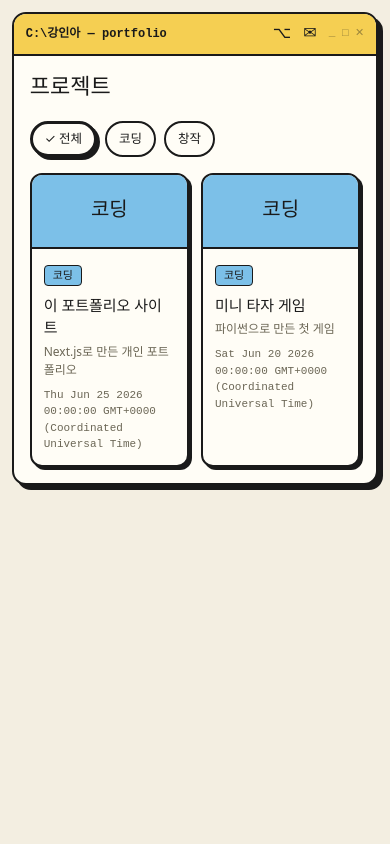
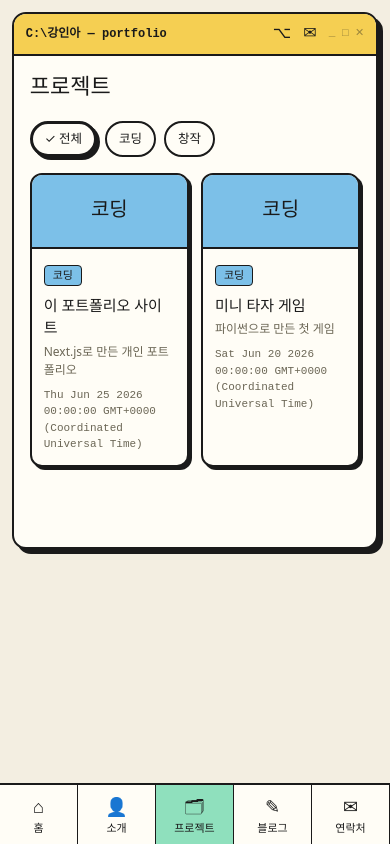
Before and after one commit to kanglena/kanglena.github.io, a Next.js app: page /projects in a window 390 px wide. Built offline with nearby package versions, Linux system fonts and the light colour scheme.

Commit message:
feat: add mobile bottom tab bar navigation

```diff
--- a/components/AppShell.tsx
+++ b/components/AppShell.tsx
@@ -1,4 +1,5 @@
 import SideNav from "./SideNav";
+import MobileTabBar from "./MobileTabBar";
 
 export default function AppShell({ children }: { children: React.ReactNode }) {
   return (
@@ -8,22 +9,23 @@ export default function AppShell({ children }: { children: React.ReactNode }) {
         {/* 타이틀바 */}
         <div className="nb-display flex items-center justify-between px-3 py-2"
              style={{ background: "var(--mustard)", borderBottom: "2.5px solid var(--ink)" }}>
-          <span className="text-[12px] font-bold">C:\강인아 — portfolio</span>
+          <span className="truncate max-w-[55%] text-[12px] font-bold">C:\강인아 — portfolio</span>
           <span className="flex items-center gap-3">
             <a href="https://github.com/" aria-label="GitHub" target="_blank" rel="noopener noreferrer">⌥</a>
             <a href="mailto:" aria-label="이메일 보내기">✉</a>
             <span aria-hidden style={{ opacity: 0.4, fontSize: 11 }}>_ □ ✕</span>
           </span>
         </div>
-        {/* 본문: 데스크톱 사이드바 + main / 모바일 하단탭바는 Task 10 */}
+        {/* 본문: 데스크톱 사이드바 + main */}
         <div className="flex">
           <aside className="hidden sm:block w-[160px] shrink-0"
                  style={{ borderRight: "2.5px solid var(--ink)" }}>
             <SideNav />
           </aside>
-          <main className="min-w-0 flex-1 p-4 sm:p-6">{children}</main>
+          <main className="min-w-0 flex-1 p-4 sm:p-6 pb-20 sm:pb-6">{children}</main>
         </div>
       </div>
+      <MobileTabBar />
     </div>
   );
 }
--- /dev/null
+++ b/components/MobileTabBar.tsx
@@ -0,0 +1,27 @@
+"use client";
+import Link from "next/link";
+import { usePathname } from "next/navigation";
+import { NAV_ITEMS } from "./SideNav";
+
+export default function MobileTabBar() {
+  const path = usePathname();
+  const isActive = (href: string) => (href === "/" ? path === "/" : path.startsWith(href));
+  return (
+    <nav aria-label="메뉴" className="sm:hidden fixed inset-x-0 bottom-0 z-50 grid grid-cols-5"
+         style={{ background: "var(--paper)", borderTop: "2.5px solid var(--ink)",
+                  paddingBottom: "env(safe-area-inset-bottom)" }}>
+      {NAV_ITEMS.map((it) => {
+        const on = isActive(it.href);
+        return (
+          <Link key={it.href} href={it.href} aria-current={on ? "page" : undefined}
+            className="flex flex-col items-center justify-center py-2 text-[11px]"
+            style={{ background: on ? "var(--mint)" : "transparent",
+                     minHeight: 56, borderRight: "1px solid var(--ink)" }}>
+            <span aria-hidden style={{ fontSize: 18 }}>{it.icon}</span>
+            <span>{it.label}</span>
+          </Link>
+        );
+      })}
+    </nav>
+  );
+}
```
